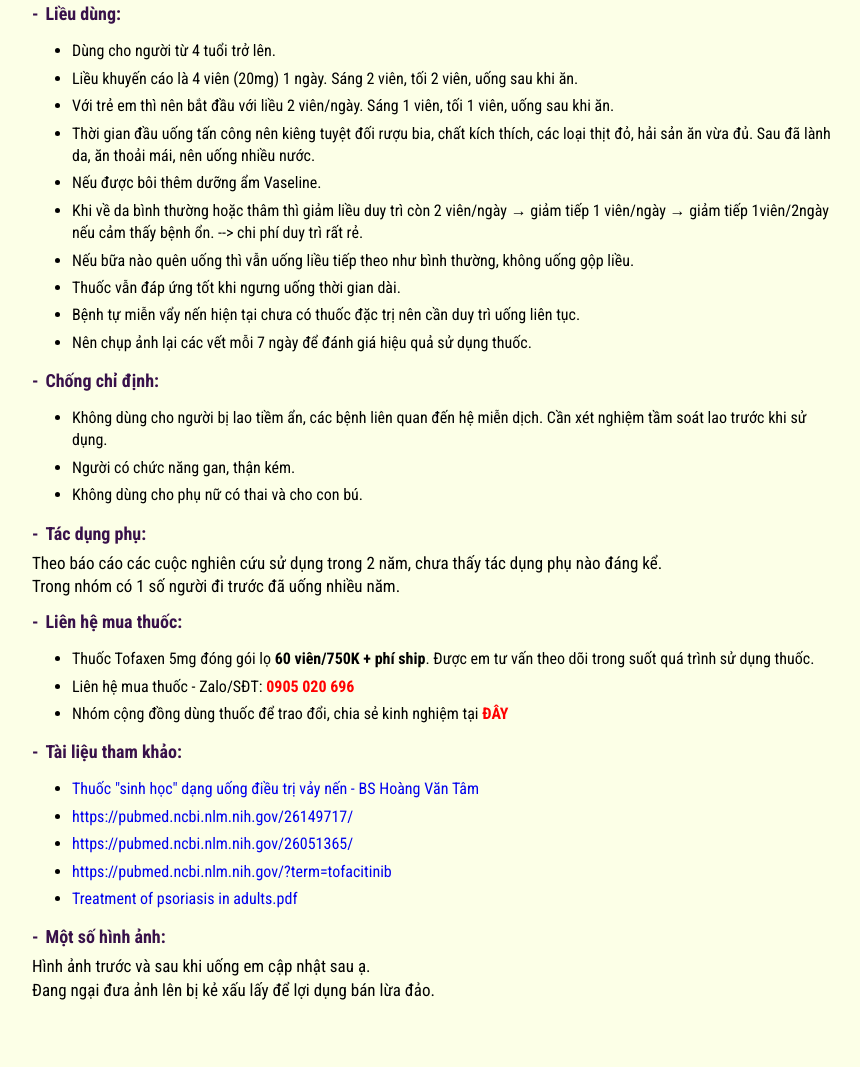
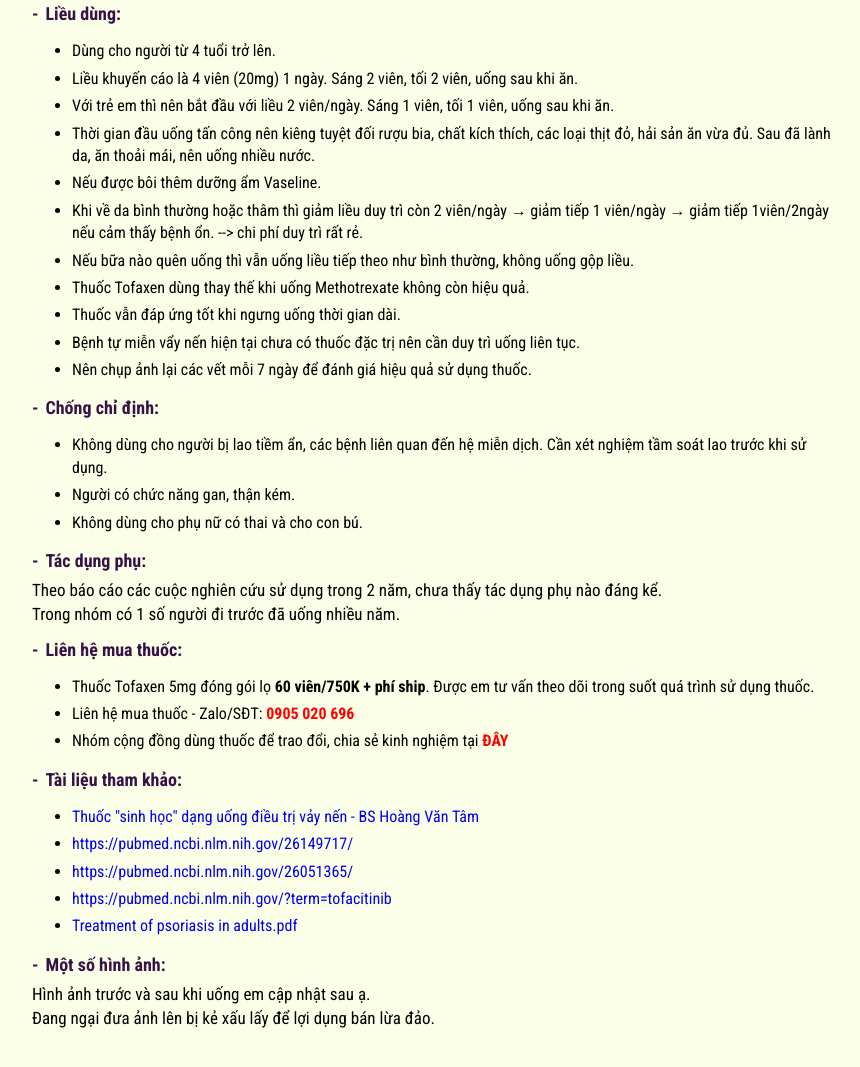
Before and after one commit to tnymu96/tofaxen, a plain HTML site: page index.html in a window 1280 px wide. Shown: the part 1071-2138 px from the top of the page, without its empty margins (208-1068 px from the left). Drawn offline with Linux system fonts and the light colour scheme.

Commit message:
Update index.html

```diff
--- a/index.html
+++ b/index.html
@@ -90,6 +90,7 @@ Sau <b>45 ngày</b> sử dụng với liều 4 viên/ngày:<br>
 					<li>Nếu được bôi thêm dưỡng ẩm Vaseline.</li>
 					<li>Khi về da bình thường hoặc thâm thì giảm liều duy trì còn 2 viên/ngày → giảm tiếp 1 viên/ngày → giảm tiếp 1viên/2ngày nếu cảm thấy bệnh ổn. --> chi phí duy trì rất rẻ.</li>
 					<li>Nếu bữa nào quên uống thì vẫn uống liều tiếp theo như bình thường, không uống gộp liều.</li>
+					<li>Thuốc Tofaxen dùng thay thế khi uống Methotrexate không còn hiệu quả.</li>
 					<li>Thuốc vẫn đáp ứng tốt khi ngưng uống thời gian dài.</li>
 					<li>Bệnh tự miễn vẩy nến hiện tại chưa có thuốc đặc trị nên cần duy trì uống liên tục.</li>
 					<li>Nên chụp ảnh lại các vết mỗi 7 ngày để đánh giá hiệu quả sử dụng thuốc.</li>
```
